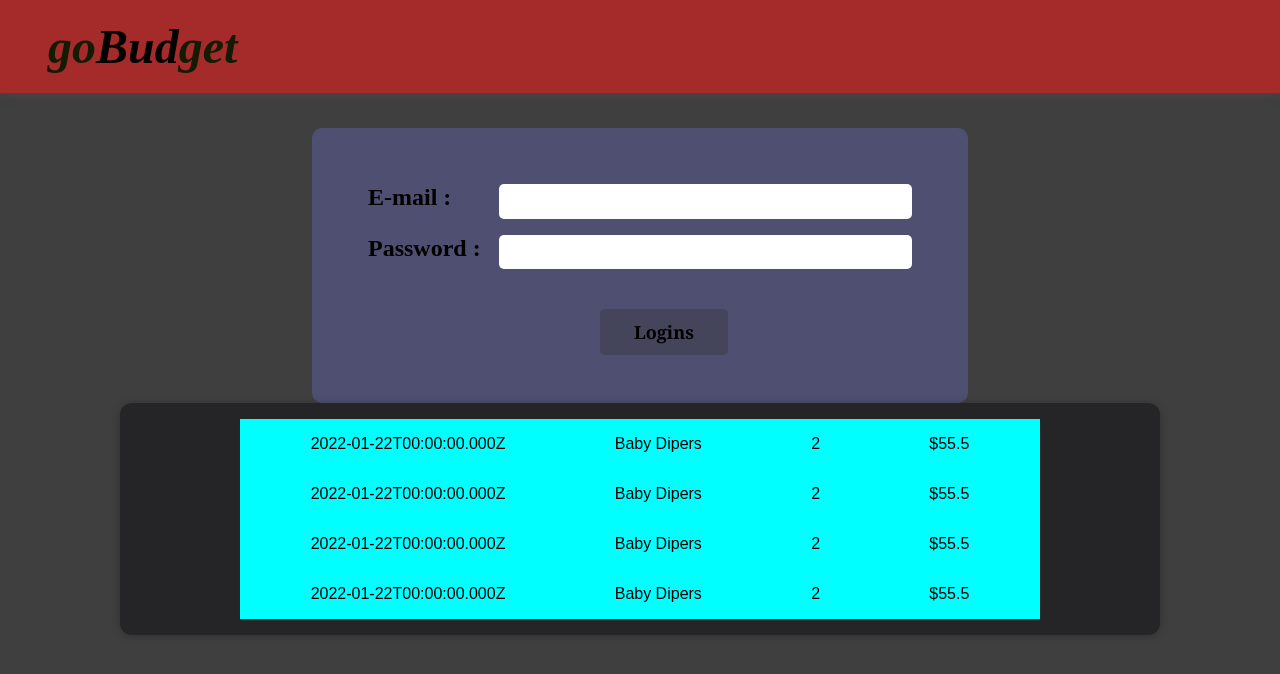
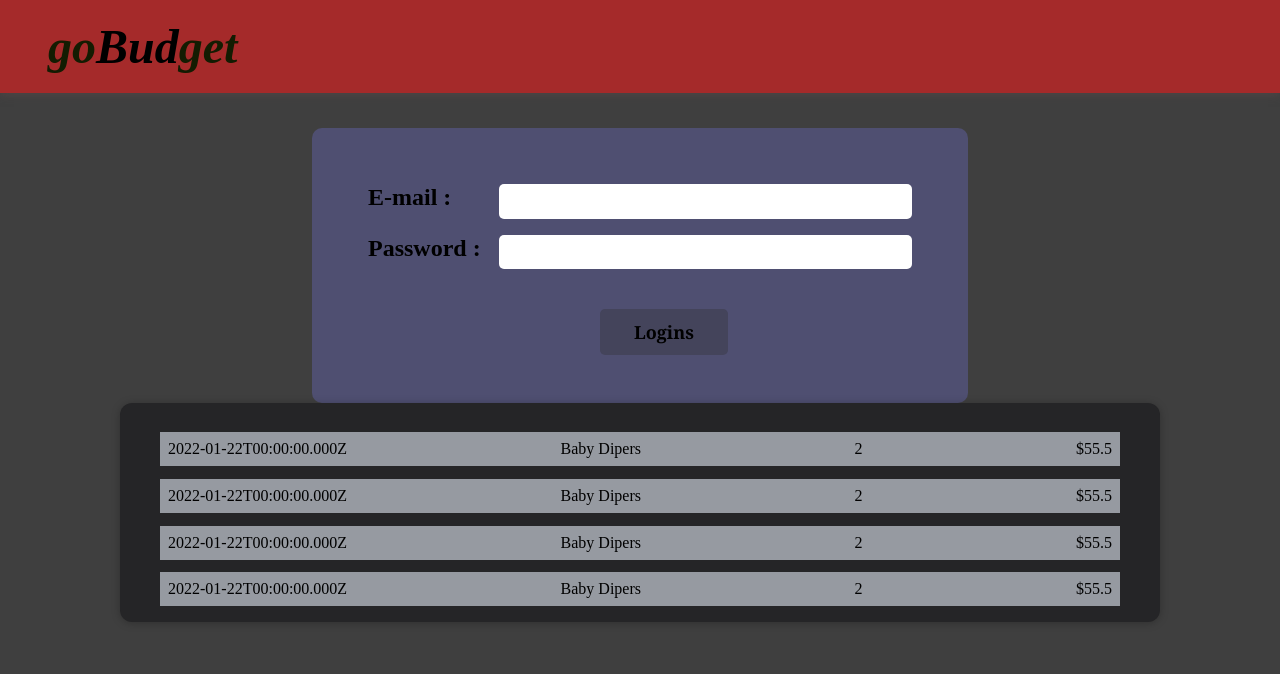
Before and after one commit to ogedengbewisdom/budget, a React (Create React App) app: page / in a window 1280 px wide. Shown: the top 674 px of the page. Built offline with nearby package versions, Linux system fonts and the light colour scheme.

Commit message:
Dynamic ExpenseItem styling

```diff
--- a/src/Expenses/ExpenseItem.module.css
+++ b/src/Expenses/ExpenseItem.module.css
@@ -1,11 +1,28 @@
 
 
 .container {
-    width: 90%;
-    max-width: 50rem;
-    background-color: aqua;
+    width: 100%;
+    max-width: 60rem;
+    background-color: rgb(150, 154, 161);
     margin: auto;
+    margin-top: 0.8rem;
     display: flex;
-    justify-content: space-around;
+    justify-content: space-between;
+    align-items: center;
+    padding: 0.5rem;
+    font-family: 'Times New Roman', Times, serif;
+}
+
+.amount {
+    background-color: rgb(118, 124, 135);
+    padding: 0.8rem 1rem;
+    border: 2px solid rgb(136, 117, 117);
+    border-radius: 8px;
+}
+
+.price {
+    background-color: rgb(118, 124, 135);
     padding: 1rem;
+    border: 2px solid rgb(136, 117, 117);
+    border-radius: 8px;
 }
```
